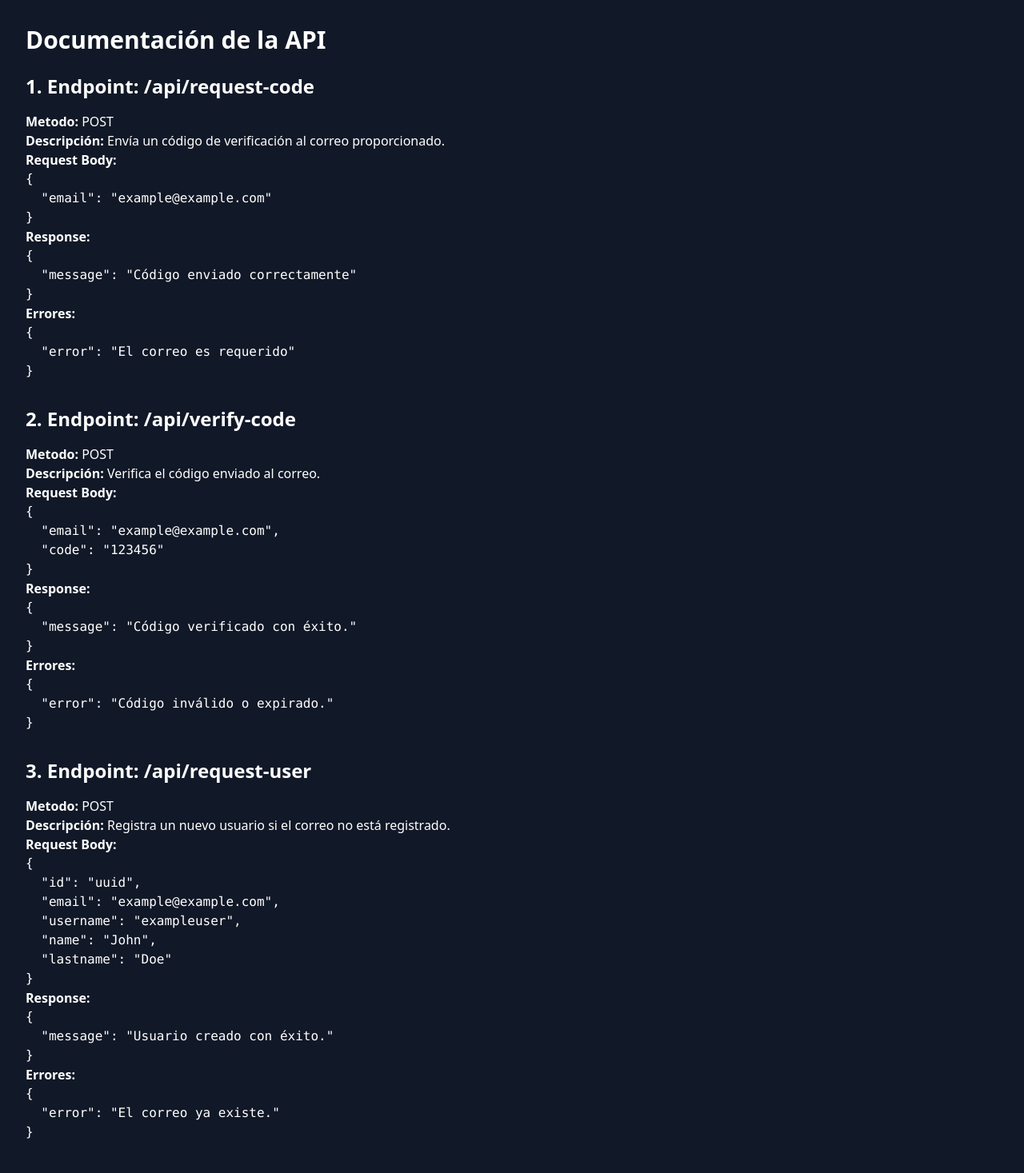
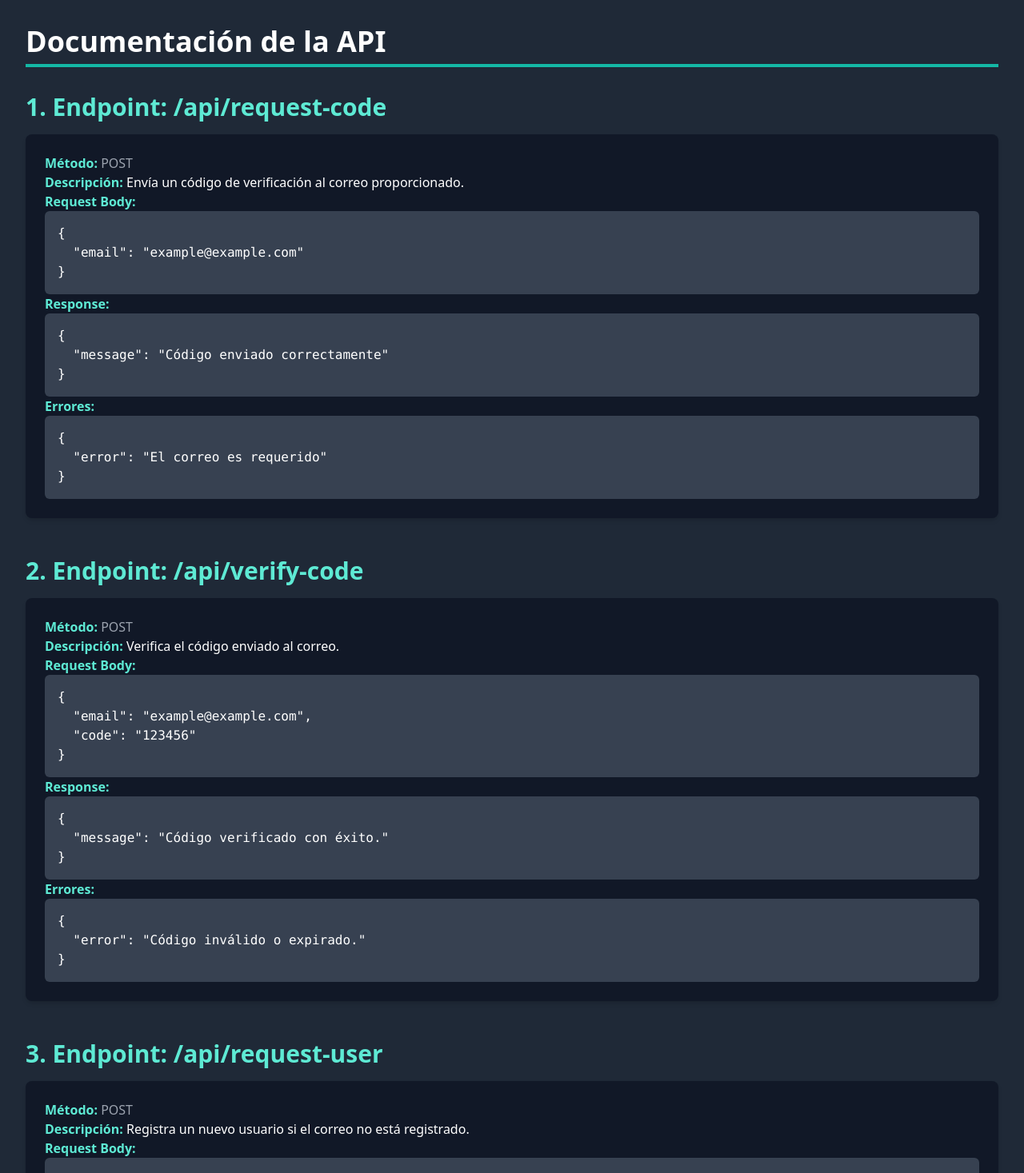
Before and after one commit to owellandry/login-api, a Next.js app: page /doc in a window 1280 px wide. Shown: the top 1467 px of the page at 80% size. Built offline with nearby package versions, Linux system fonts and the light colour scheme.

Commit message:
Update doc file

```diff
--- a/app/doc/page.tsx
+++ b/app/doc/page.tsx
@@ -4,78 +4,76 @@ import React from "react";
 
 const Documentation = () => {
   return (
-    <div className="p-8 bg-gray-900 text-white">
-      <h1 className="text-3xl font-bold mb-6">Documentación de la API</h1>
+    <div className="p-8 bg-gray-800 text-white min-h-screen">
+      <h1 className="text-4xl font-extrabold mb-8 border-b-4 border-teal-500 pb-2">Documentación de la API</h1>
 
-      <section className="mb-8">
-        <h2 className="text-2xl font-semibold mb-4">1. Endpoint: /api/request-code</h2>
-        <p><strong>Metodo:</strong> POST</p>
-        <p><strong>Descripción:</strong> Envía un código de verificación al correo proporcionado.</p>
-        <p><strong>Request Body:</strong></p>
-        <pre>
-          <code>
-            {`{
+      <section className="mb-12">
+        <h2 className="text-3xl font-semibold mb-4 text-teal-300">1. Endpoint: /api/request-code</h2>
+        <div className="bg-gray-900 p-6 rounded-lg shadow-md">
+          <p><strong className="text-teal-300">Método:</strong> <span className="text-gray-400">POST</span></p>
+          <p><strong className="text-teal-300">Descripción:</strong> Envía un código de verificación al correo proporcionado.</p>
+          <p><strong className="text-teal-300">Request Body:</strong></p>
+          <pre className="bg-gray-700 p-4 rounded-md overflow-x-auto">
+            <code>{`{
   "email": "example@example.com"
 }`}
             </code>
           </pre>
-        <p><strong>Response:</strong></p>
-        <pre>
-          <code>
-            {`{
+          <p><strong className="text-teal-300">Response:</strong></p>
+          <pre className="bg-gray-700 p-4 rounded-md overflow-x-auto">
+            <code>{`{
   "message": "Código enviado correctamente"
 }`}
             </code>
           </pre>
-        <p><strong>Errores:</strong></p>
-        <pre>
-          <code>
-            {`{
+          <p><strong className="text-teal-300">Errores:</strong></p>
+          <pre className="bg-gray-700 p-4 rounded-md overflow-x-auto">
+            <code>{`{
   "error": "El correo es requerido"
 }`}
             </code>
           </pre>
+        </div>
       </section>
 
-      <section className="mb-8">
-        <h2 className="text-2xl font-semibold mb-4">2. Endpoint: /api/verify-code</h2>
-        <p><strong>Metodo:</strong> POST</p>
-        <p><strong>Descripción:</strong> Verifica el código enviado al correo.</p>
-        <p><strong>Request Body:</strong></p>
-        <pre>
-          <code>
-            {`{
+      <section className="mb-12">
+        <h2 className="text-3xl font-semibold mb-4 text-teal-300">2. Endpoint: /api/verify-code</h2>
+        <div className="bg-gray-900 p-6 rounded-lg shadow-md">
+          <p><strong className="text-teal-300">Método:</strong> <span className="text-gray-400">POST</span></p>
+          <p><strong className="text-teal-300">Descripción:</strong> Verifica el código enviado al correo.</p>
+          <p><strong className="text-teal-300">Request Body:</strong></p>
+          <pre className="bg-gray-700 p-4 rounded-md overflow-x-auto">
+            <code>{`{
   "email": "example@example.com",
   "code": "123456"
 }`}
             </code>
           </pre>
-        <p><strong>Response:</strong></p>
-        <pre>
-          <code>
-            {`{
+          <p><strong className="text-teal-300">Response:</strong></p>
+          <pre className="bg-gray-700 p-4 rounded-md overflow-x-auto">
+            <code>{`{
   "message": "Código verificado con éxito."
 }`}
             </code>
           </pre>
-        <p><strong>Errores:</strong></p>
-        <pre>
-          <code>
-            {`{
+          <p><strong className="text-teal-300">Errores:</strong></p>
+          <pre className="bg-gray-700 p-4 rounded-md overflow-x-auto">
+            <code>{`{
   "error": "Código inválido o expirado."
 }`}
             </code>
           </pre>
+        </div>
       </section>
 
-      <section className="mb-8">
-        <h2 className="text-2xl font-semibold mb-4">3. Endpoint: /api/request-user</h2>
-        <p><strong>Metodo:</strong> POST</p>
-        <p><strong>Descripción:</strong> Registra un nuevo usuario si el correo no está registrado.</p>
-        <p><strong>Request Body:</strong></p>
-        <pre>
-          <code>
-            {`{
+      <section className="mb-12">
+        <h2 className="text-3xl font-semibold mb-4 text-teal-300">3. Endpoint: /api/request-user</h2>
+        <div className="bg-gray-900 p-6 rounded-lg shadow-md">
+          <p><strong className="text-teal-300">Método:</strong> <span className="text-gray-400">POST</span></p>
+          <p><strong className="text-teal-300">Descripción:</strong> Registra un nuevo usuario si el correo no está registrado.</p>
+          <p><strong className="text-teal-300">Request Body:</strong></p>
+          <pre className="bg-gray-700 p-4 rounded-md overflow-x-auto">
+            <code>{`{
   "id": "uuid",
   "email": "example@example.com",
   "username": "exampleuser",
@@ -84,22 +82,21 @@ const Documentation = () => {
 }`}
             </code>
           </pre>
-        <p><strong>Response:</strong></p>
-        <pre>
-          <code>
-            {`{
+          <p><strong className="text-teal-300">Response:</strong></p>
+          <pre className="bg-gray-700 p-4 rounded-md overflow-x-auto">
+            <code>{`{
   "message": "Usuario creado con éxito."
 }`}
             </code>
           </pre>
-        <p><strong>Errores:</strong></p>
-        <pre>
-          <code>
-            {`{
+          <p><strong className="text-teal-300">Errores:</strong></p>
+          <pre className="bg-gray-700 p-4 rounded-md overflow-x-auto">
+            <code>{`{
   "error": "El correo ya existe."
 }`}
             </code>
           </pre>
+        </div>
       </section>
     </div>
   );
```
Also changed, not shown: app/doc/layouts/get/request-code.md (deleted), app/doc/layouts/get/request-user.md (deleted), app/doc/layouts/get/verify-code.md (deleted), app/doc/layouts/post/request-code.md (deleted), app/doc/layouts/post/request-user.md (deleted), app/doc/layouts/post/verify-code.md (deleted). Lines whose indentation alone changed are shown as unchanged.
